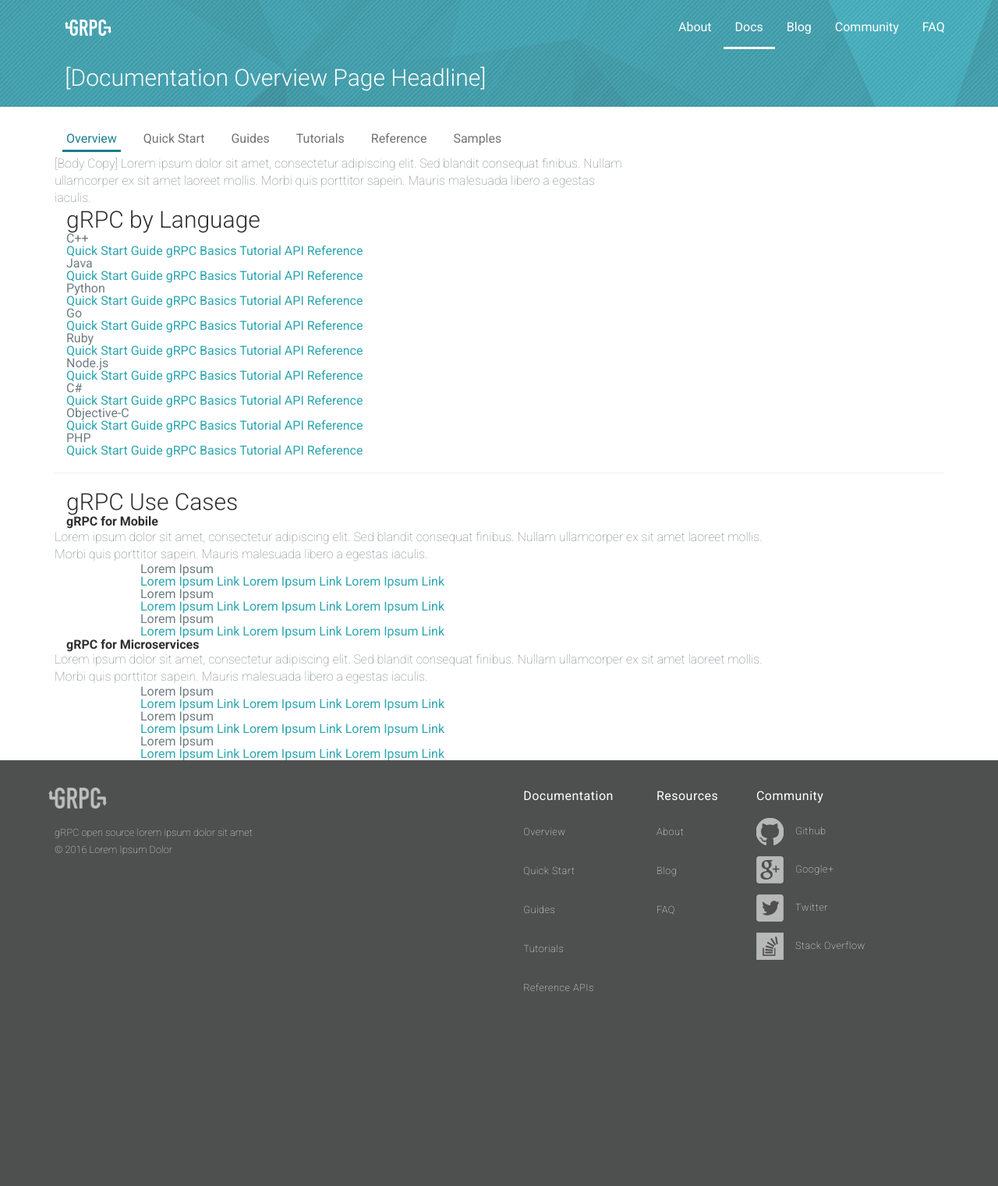
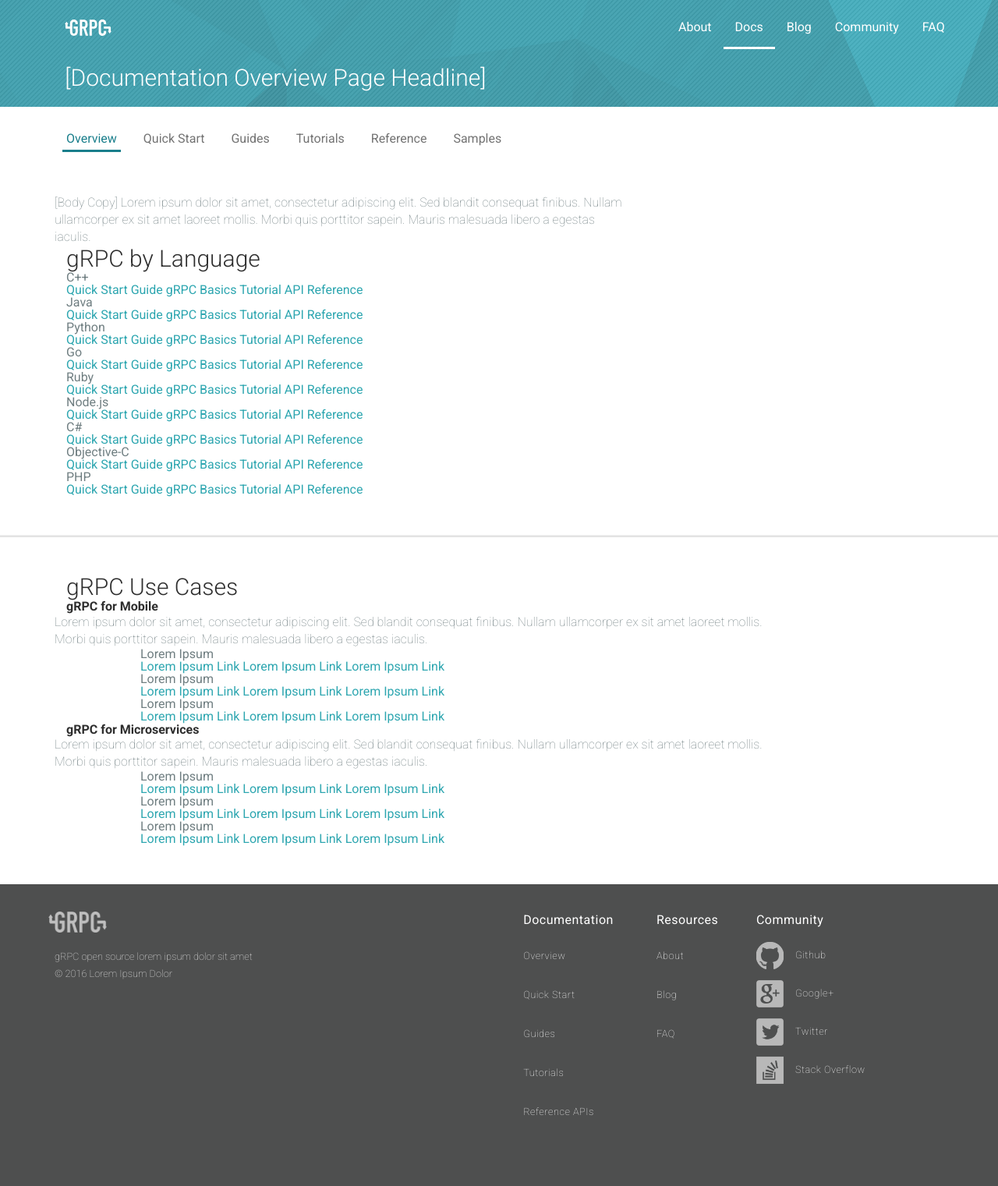
Before and after one commit to grpc/grpc.github.io, a Jekyll site: the page built from docs/overview/index.html, in a window 1280 px wide. Shown: the whole page at 78% size. Built offline with Jekyll 4.4.1, drawn with Linux system fonts in a browser that asks for light colours; nearby versions of some CDN libraries; Markdown is read by kramdown in place of the engine named in the settings; before the commit the page ends 1362 px from its top, so only the background shows below that.

Commit message:
More formatting adjustments

```diff
--- a/_sass/base/_common.scss
+++ b/_sass/base/_common.scss
@@ -18,6 +18,19 @@
     height: 100px;
 }
 
+.section {
+    padding: 50px 0;
+    position: relative;
+}
+
+.section-divider {
+    position: absolute;
+    width: 100%;
+    left: 0;
+    border-bottom: 2px solid #e3e3e3;
+    margin: 0;
+}
+
 
 
 #toc {
--- a/_sass/pages/_docs.scss
+++ b/_sass/pages/_docs.scss
@@ -6,7 +6,7 @@
 
 	.doc-description {
 		color: $dark-gray;
-		margin: 40px 0;
+		margin: 0 0 40px;
 		display: block;
 		p {
 			font-size: 18px;
--- a/docs/overview/index.html
+++ b/docs/overview/index.html
@@ -3,7 +3,7 @@
 title: Overview
 headline: '[Documentation Overview Page Headline]'
 ---
-<section>
+<section class="section">
 	<div class="row col-sm-8 doc-description nofloat">
 		<p>[Body Copy] Lorem ipsum dolor sit amet, consectetur adipiscing elit. Sed blandit consequat finibus. Nullam ullamcorper ex sit amet laoreet mollis. Morbi quis porttitor sapein. Mauris malesuada libero a egestas iaculis.</p>
 	</div>
@@ -67,9 +67,9 @@
 			<a class="lang-card-link" href="#">API Reference</a>
 		</div>
 	</div>
-	<hr>
 </section>
-<section>
+<hr class='section-divider'>
+<section class="section">
 	<h2 class="col-sm-8 nofloat doc-header">gRPC Use Cases</h2>
 	<h5 class="col-sm-8 nofloat">gRPC for Mobile</h5>
 	<div class="row col-sm-10 use-description nofloat">
```
